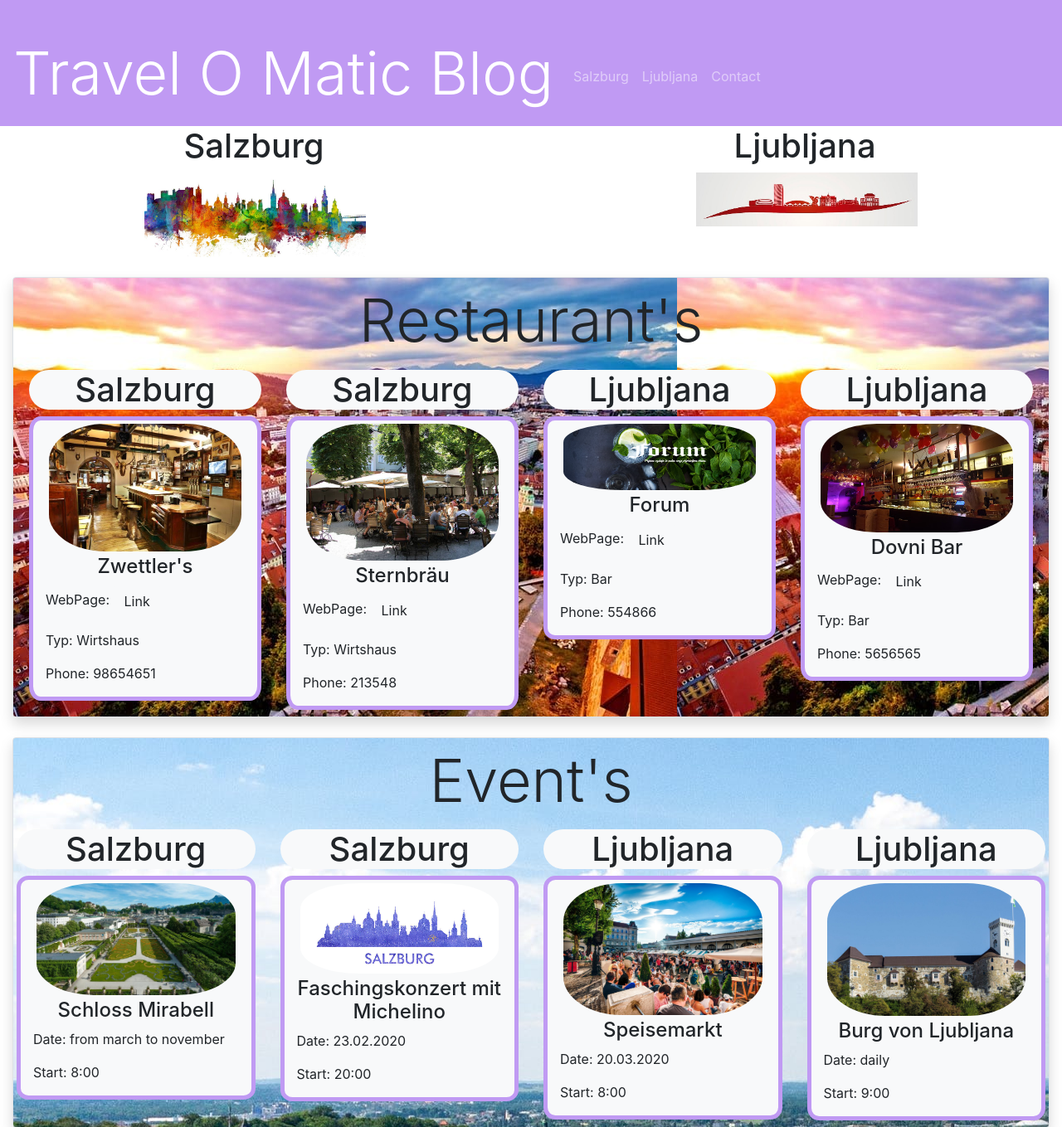
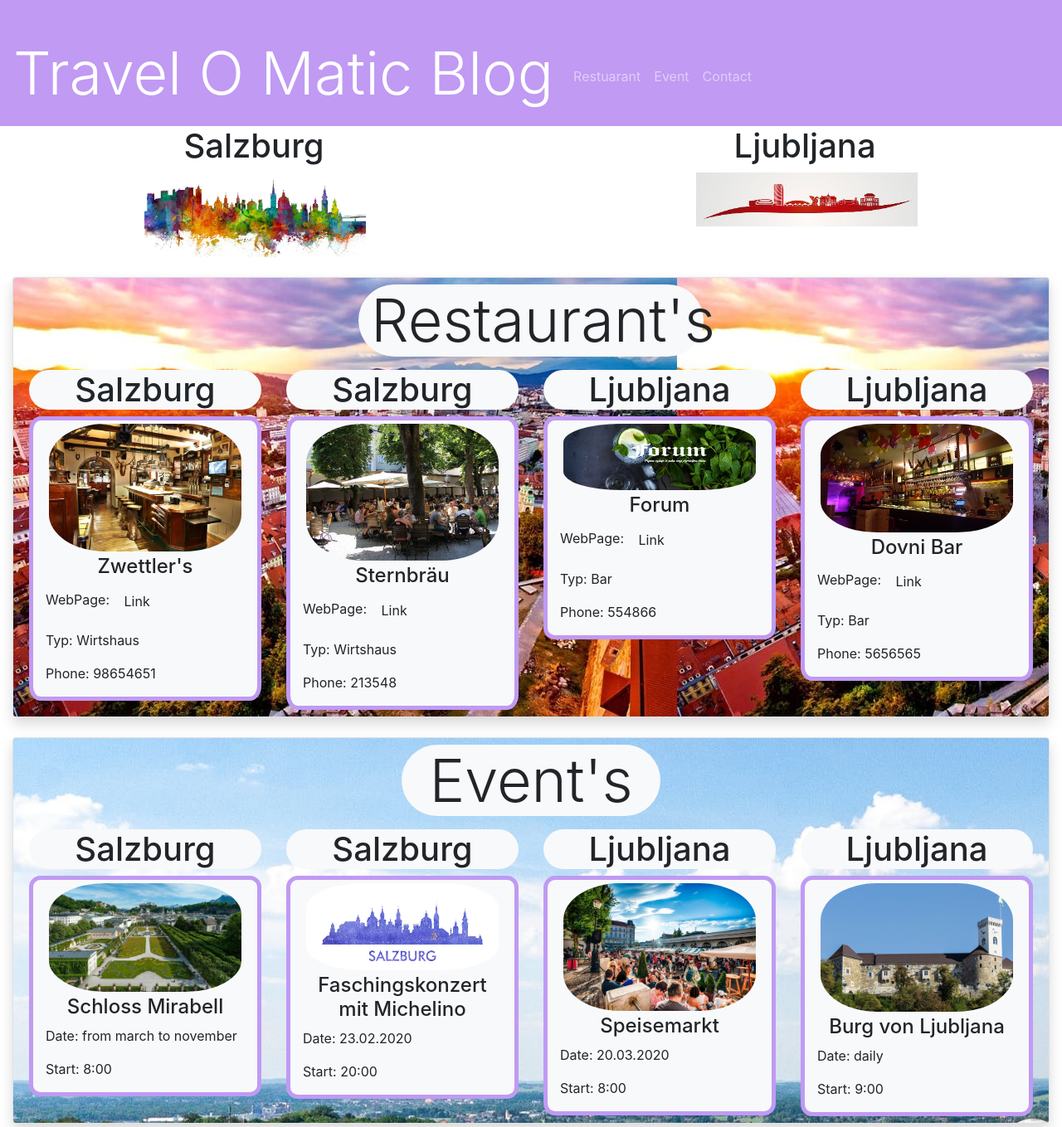
Before and after one commit to florian1988/LMSCF-Florian-CodeReview-06, a plain HTML site: page index.html in a window 1280 px wide. Shown: the top 1359 px of the page at 83% size. Drawn offline with nearby package versions, Linux system fonts and the light colour scheme.

Commit message:
another upload

```diff
--- a/JS/main.js
+++ b/JS/main.js
@@ -23,7 +23,7 @@ var Citys = /** @class */ (function () {
     };
     // main function is there for the other two classes
     Citys.prototype.main = function () {
-        return "\n\t\t\t<div class=\"container-fluid col-sm-5 col-md-3 rounded-pill mb-2 \">\n\t\t\t<p class=\"notShowBasic\">" + this.id + "</p>\n\t\t\t<h1 class=\" text-center bg-light rounded-pill\">" + this.city + "</h1>\n\t\t\t<img class=\"notShowBasic\" src=\"" + this.image + "\" alt=\"asdf\">\n\t\t";
+        return "\n\t\t\t<div class=\"container-fluid col-sm-5 col-md-3 rounded-pill mb-2 \">\n\t\t\t<p class=\"notShowBasic\">" + this.id + "</p>\n\t\t\t<h1 class=\" text-center bg-light rounded-pill \">" + this.city + "</h1>\n\t\t\t<img class=\"notShowBasic\" src=\"" + this.image + "\" alt=\"asdf\">\n\t\t";
     };
     return Citys;
 }());
--- a/index.html
+++ b/index.html
@@ -8,7 +8,7 @@
       <script src="https://ajax.googleapis.com/ajax/libs/jquery/3.4.1/jquery.min.js"></script>
       <link rel="stylesheet" type="text/css" href="./CSS/main.css">
 </head>
-<body>
+<body data-spy="scroll" data-target=".navbar" data-offset="50">
 
 
 <header class="container-fluid  "   id="header">
@@ -24,10 +24,10 @@
   <!-- Links -->
   <ul class="navbar-nav">
     <li class="nav-item">
-      <a class="nav-link citybutton" href="#">Salzburg</a>
+      <a class="nav-link citybutton " href="#1">Restuarant</a>
     </li>
     <li class="nav-item">
-      <a class="nav-link citybutton" href="#">Ljubljana</a>
+      <a class="nav-link citybutton" href="#2">Event</a>
     </li>
     <li class="nav-item">
       <a class="nav-link" href="#">Contact</a>
@@ -43,19 +43,21 @@
     </div>
 
 
-<div class= " col-12 border rounded shadow text-center mt-4 movementRestaurant
+<div id="1" class= " col-12 border rounded shadow text-center mt-4 movementRestaurant
 mb-4">
+<div class=" row justify-content-center">
+  <p class="  col-4 display-3 mt-2 bg-light rounded-pill">Restaurant's</p>
+</div>
 
-  <p class="  display-3 mt-2 ">Restaurant's</p>
 
   <div class = "showrestaurants row  pl-1 pr-1" ></div>
 
 </div>
 
-<div class= " border rounded shadow text-center movementEvent mb-4 ">
-
-  <p class=" display-3 mt-2 ">Event's</p>
-
+<div id="2" class= " col-12 border rounded shadow text-center movementEvent mb-4 ">
+<div class=" row justify-content-center">
+  <p class=" col-3 display-3 mt-2 bg-light rounded-pill">Event's</p>
+</div>
   <div class = "showevents row pl-1 pr-1" ></div>
 
 </div>
```
Also changed, not shown: 1 other file.
